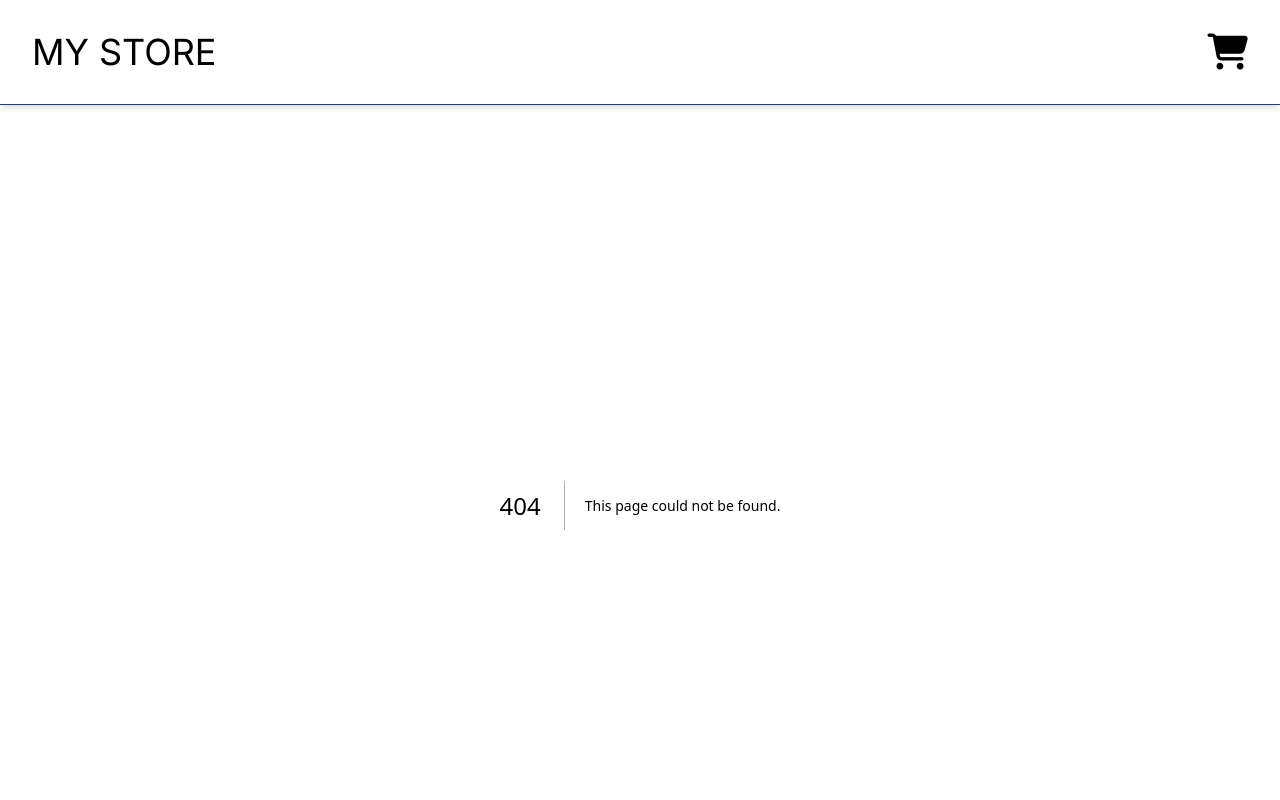
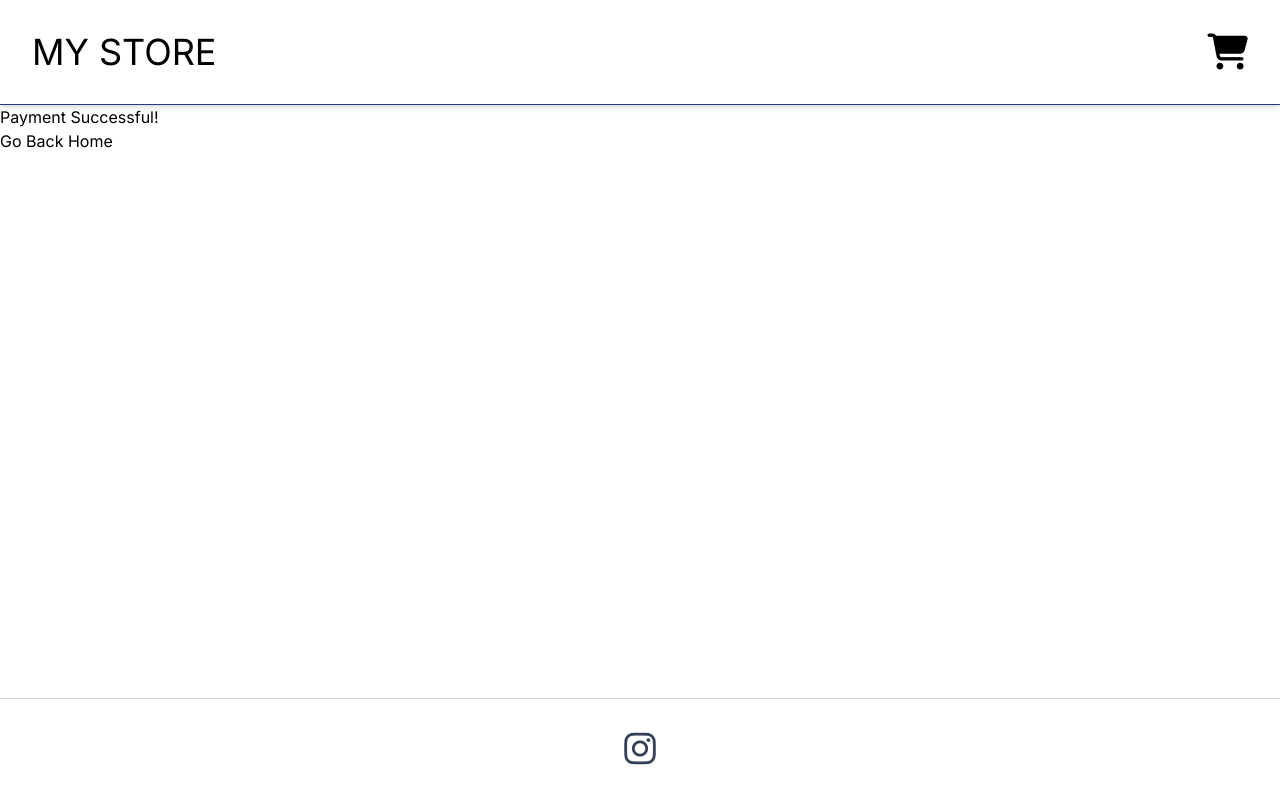
Before and after one commit to carlsondultra/nextjs-store, a Next.js app: page /success in a window 1280 px wide. Before the commit this address had no page. Shown: the top 800 px of the page. Built offline with nearby package versions, Linux system fonts and the light colour scheme.

Commit message:
adding confirmation pages upon checking out

```diff
--- /dev/null
+++ b/app/cancel/page.js
@@ -0,0 +1,10 @@
+import Link from "next/link";
+
+export default function CancelPage() {
+    return (
+        <div>
+            Sorry!
+            <Link>Back Home</Link>
+        </div>
+    )
+}
--- /dev/null
+++ b/app/success/page.js
@@ -0,0 +1,10 @@
+import Link from "next/link";
+
+export default function SuccessPage() {
+    return (
+        <div>
+            Payment Successful!<br></br>
+            <Link href={'/'}>Go Back Home</Link>
+        </div>
+    )
+}
```
